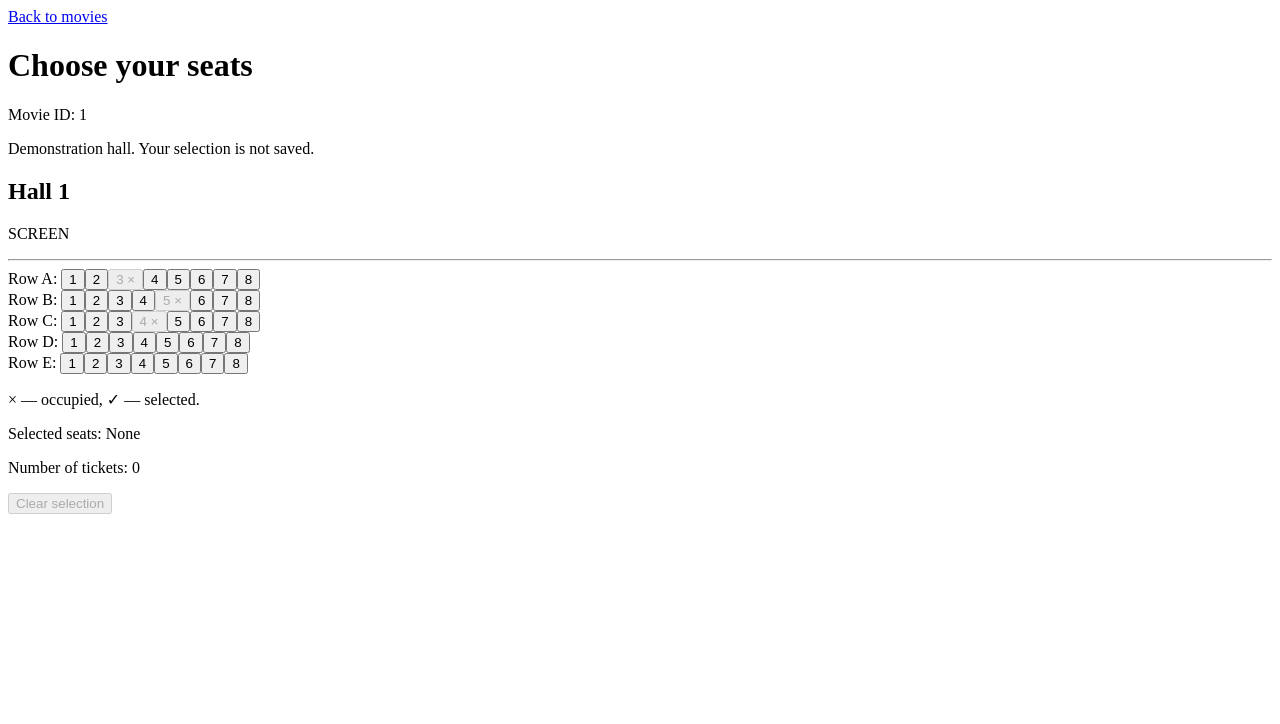
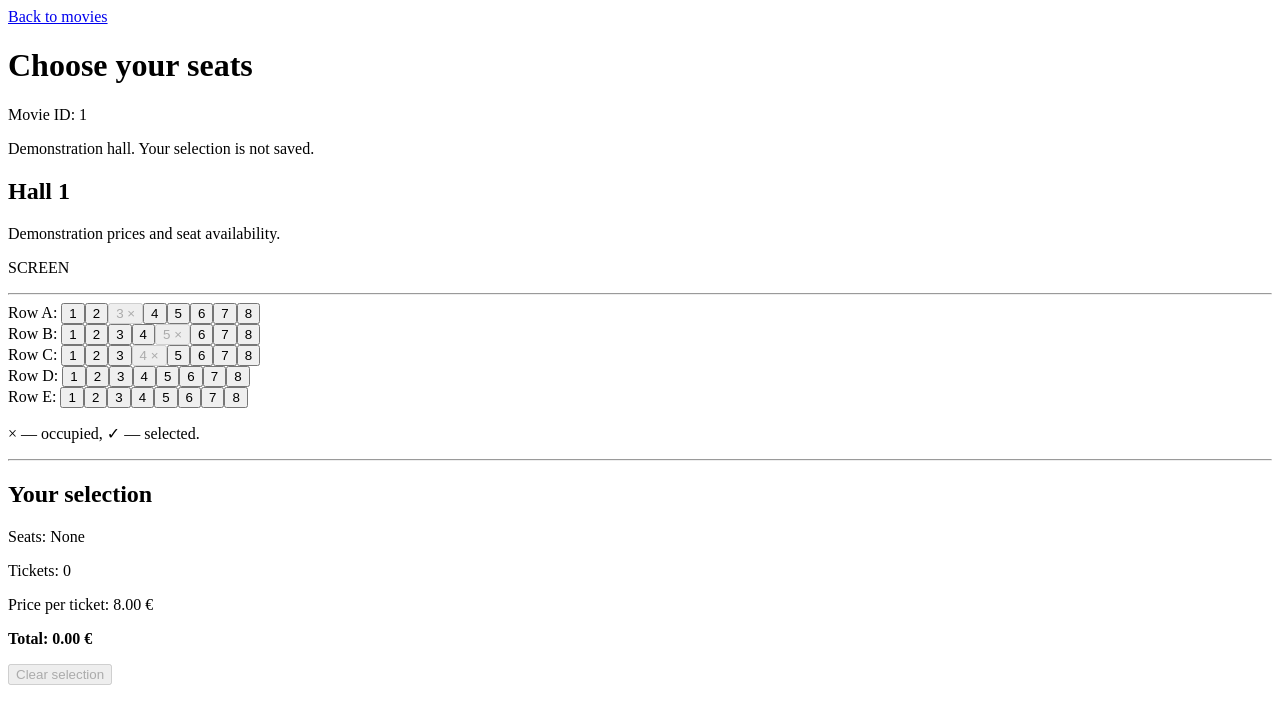
Before and after one commit to klaccdeduska/kino_project, a Vue app in the folder frontend/: page /booking/1 in a window 1280 px wide. Shown: the top 724 px of the page. Built offline with nearby package versions, Linux system fonts and the light colour scheme; the HTML template or start-up script is replaced by a standard one.

Commit message:
add ticket price calculation

```diff
--- a/frontend/src/components/SeatPicker.vue
+++ b/frontend/src/components/SeatPicker.vue
@@ -1,11 +1,20 @@
 <script setup lang="ts">
-import { ref } from 'vue'
+import { computed, ref } from 'vue'
 
 const rows = ['A', 'B', 'C', 'D', 'E']
 const seatsPerRow = 8
+const ticketPriceCents = 800
 
 const occupiedSeats = ['A-3', 'B-5', 'C-4']
 const selectedSeats = ref<string[]>([])
+
+const totalCents = computed(
+  () => selectedSeats.value.length * ticketPriceCents,
+)
+
+function formatPrice(cents: number) {
+  return `${(cents / 100).toFixed(2)} €`
+}
 
 function isOccupied(seatId: string) {
   return occupiedSeats.includes(seatId)
@@ -35,6 +44,7 @@ function clearSelection() {
 <template>
   <section aria-label="Seat selection">
     <h2>Hall 1</h2>
+    <p>Demonstration prices and seat availability.</p>
 
     <p>SCREEN</p>
     <hr />
@@ -59,12 +69,18 @@ function clearSelection() {
 
     <p>× — occupied, ✓ — selected.</p>
 
-    <p aria-live="polite">
-      Selected seats:
-      {{ selectedSeats.join(', ') || 'None' }}
-    </p>
+    <hr />
 
-    <p>Number of tickets: {{ selectedSeats.length }}</p>
+    <section aria-label="Selection summary" aria-live="polite">
+      <h2>Your selection</h2>
+
+      <p>Seats: {{ selectedSeats.join(', ') || 'None' }}</p>
+      <p>Tickets: {{ selectedSeats.length }}</p>
+      <p>Price per ticket: {{ formatPrice(ticketPriceCents) }}</p>
+      <p>
+        <strong>Total: {{ formatPrice(totalCents) }}</strong>
+      </p>
+    </section>
 
     <button
       type="button"
```
